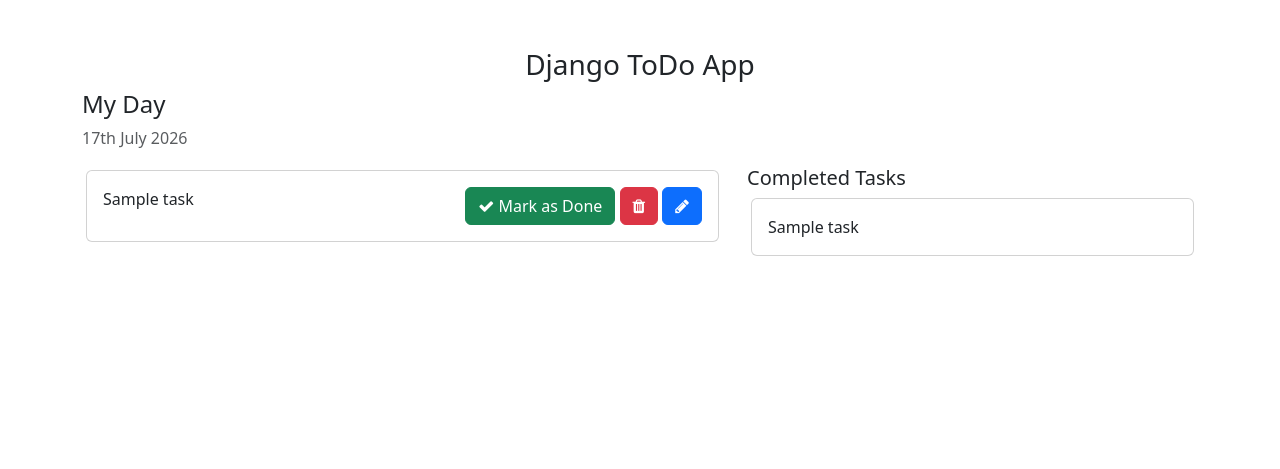
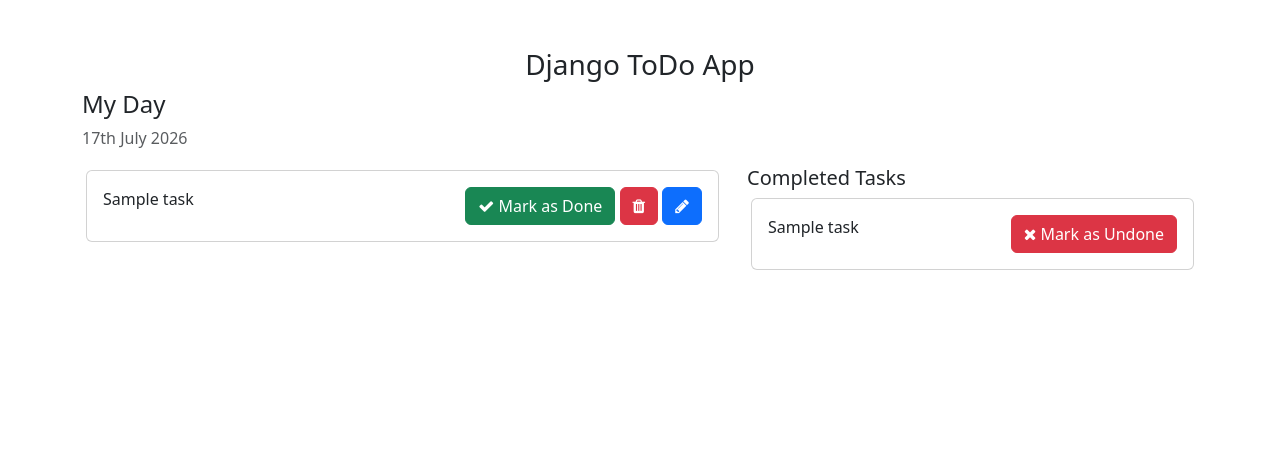
Before and after one commit to antopaulev/TODO_django, a Django app: template templates/home.html in a window 1280 px wide. Shown: the top 469 px of the page. Run offline with Django 5.2, Linux system fonts and the light colour scheme; the template is opened without the code that fills it: most values are stand-ins (such as "Sample title", 1, 10 or a date in 2020).

Commit message:
added undone button

```diff
--- a/templates/home.html
+++ b/templates/home.html
@@ -32,7 +32,7 @@
                         {{task.task}}
                         <span style="position: relative; float: right;">
                             <a  href="{% url 'mark_as_done' task.pk %}" class="btn btn-success"><i class="fa fa-check"></i> Mark as Done</a>
-                            <a class="btn btn-danger"><i class="fa fa-trash"></i></a>
+                            <a href="" class="btn btn-danger"><i class="fa fa-trash"></i></a>
                             <a class="btn btn-primary"><i class="fa fa-pencil"></i></a>
                         </span>
                     </div>
@@ -46,6 +46,9 @@
                 <div class="card m-1">
                     <div class="card-body">
                         {{task.task}}
+                        <span style="position: relative; float: right;">
+                        <a href="{% url 'mark_as_undone' task.pk %}" class="btn btn-danger"><i class="fa fa-times"></i> Mark as Undone</a>
+                        </span>
                     </div>
                 </div>
                 {% endfor %}
--- a/todo/urls.py
+++ b/todo/urls.py
@@ -5,4 +5,6 @@ from . import views
 urlpatterns = [
     path('addTask/', views.addTask, name = 'addTask'),
     path('mark_as_done/<int:pk>/', views.mark_as_done, name ='mark_as_done'),
+    path('mark_as_undone/<int:pk>/', views.mark_as_undone, name = 'mark_as_undone'),
+    path('edit/<int:pk>/', views.edit, name = 'edit'),
 ]
```
Also changed, not shown: todo/views.py (+8 -0 lines), db.sqlite3.
